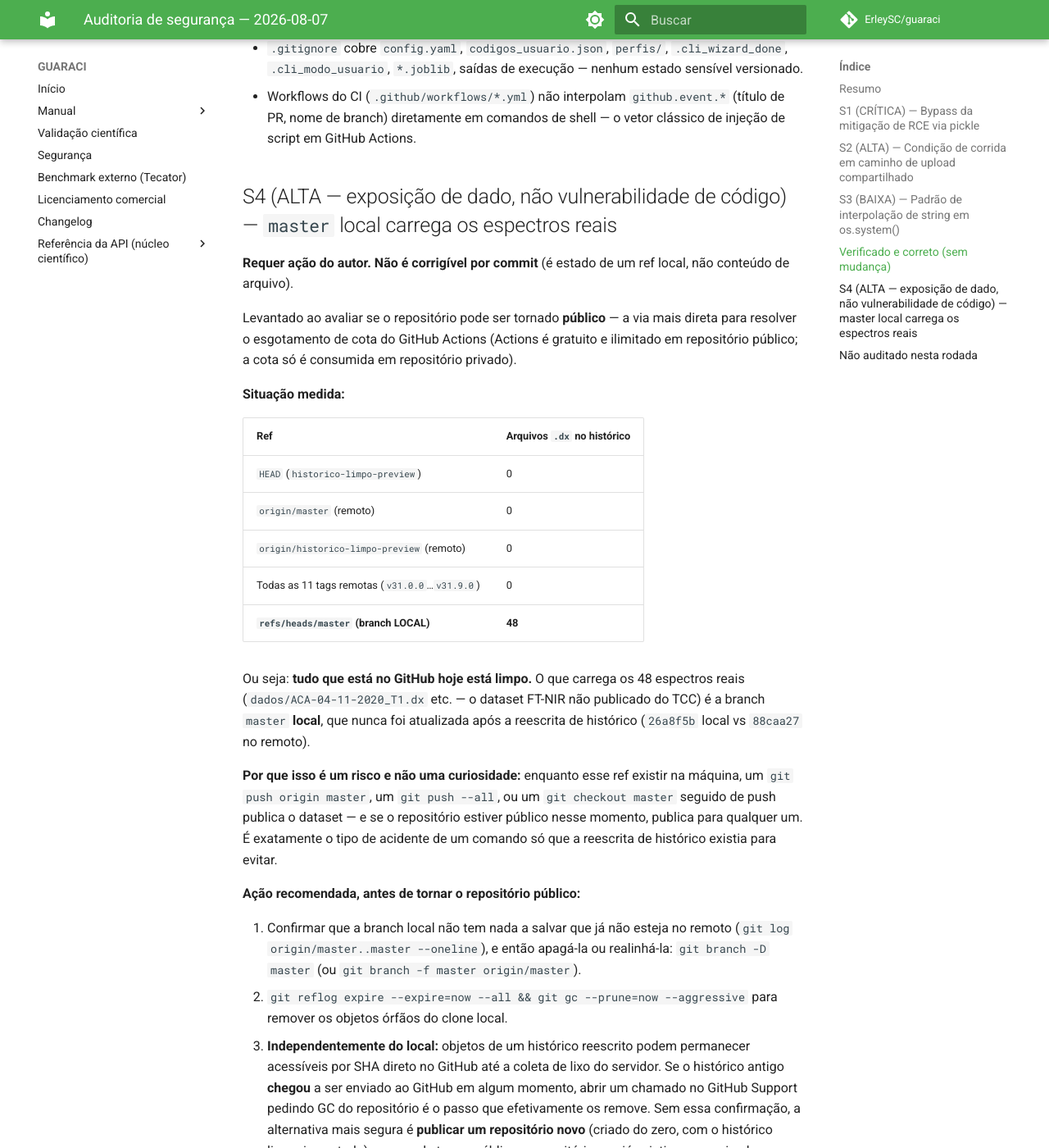
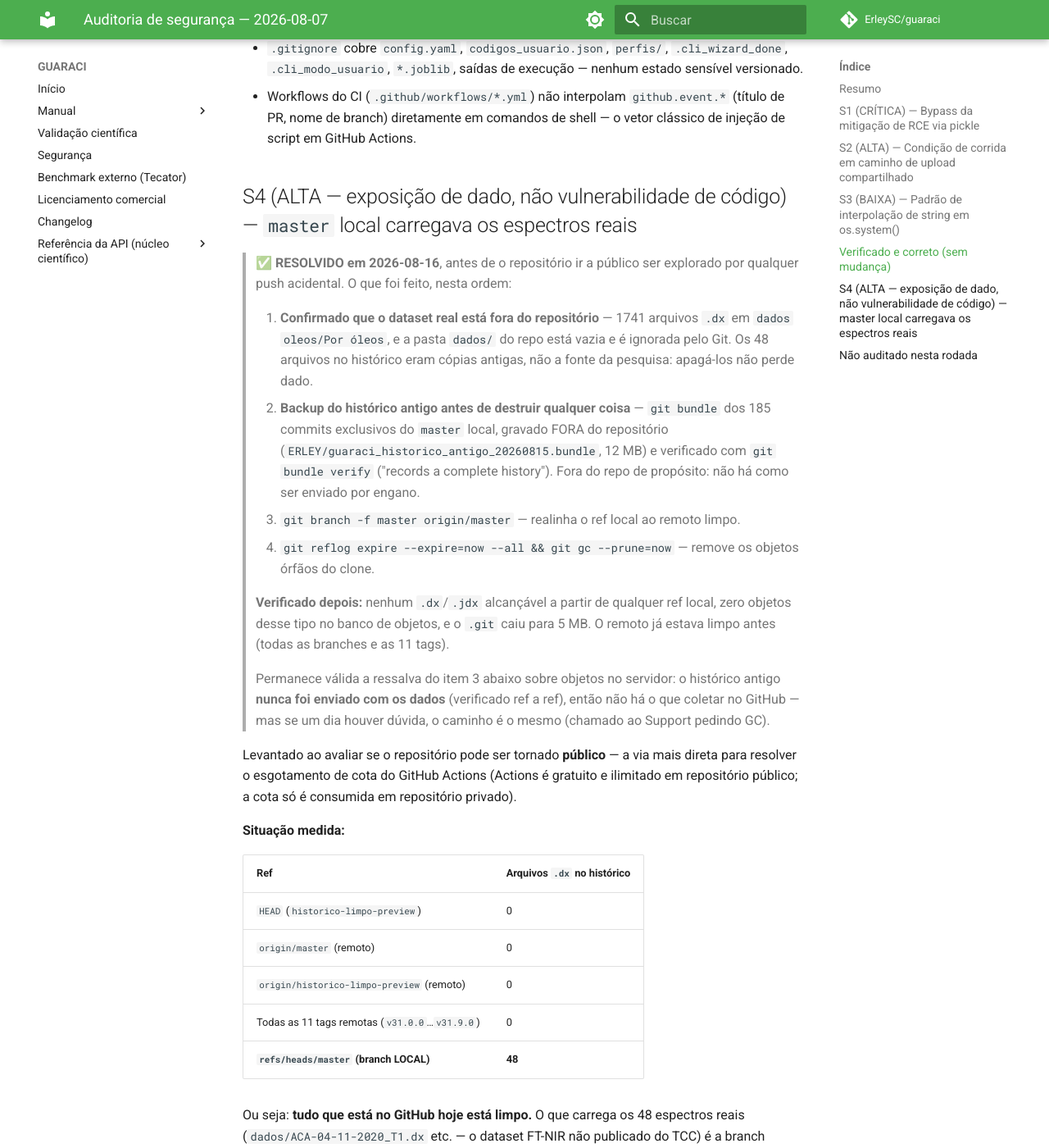
Before and after one commit to ErleySC/guaraci, an MkDocs documentation site: the page built from docs/auditoria/AUDITORIA_SEGURANCA_2026-08-07.md, in a window 1280 px wide and 1400 px high, scrolled down 3232 px. Shown: the whole window at 82% size. Built offline with MkDocs 1.6.1 and Material for MkDocs 9.7.7, drawn with Linux system fonts in a browser that asks for light colours; comment, search, counter and statistics services are not loaded; some of the changed text lies outside the part shown.

Commit message:
docs(seg): S4 resolvido -- espectros reais removidos do clone local
Executado antes de qualquer push acidental poder expor o dataset agora
que o repositorio e' publico:

1. Confirmado que o dataset real vive FORA do repo (1741 .dx em
   'dados oleos/Por oleos'); a pasta dados/ do repo esta vazia e
   gitignored. Os 48 arquivos no historico eram copias antigas --
   remove-los nao perde dado de pesquisa.
2. Backup ANTES de destruir: git bundle dos 185 commits exclusivos do
   master local, gravado fora do repositorio (12 MB) e verificado com
   `git bundle verify` -- "records a complete history".
3. git branch -f master origin/master (realinha ao remoto limpo).
4. reflog expire + gc --prune=now (remove objetos orfaos).

Verificado depois: 0 arquivos .dx/.jdx alcancaveis de qualquer ref
local, 0 objetos desse tipo no banco de objetos, .git reduzido a 5 MB.
O remoto ja estava limpo (todas as branches + 11 tags, verificado ref a
ref antes de comecar).

```diff
--- a/docs/auditoria/AUDITORIA_SEGURANCA_2026-08-07.md
+++ b/docs/auditoria/AUDITORIA_SEGURANCA_2026-08-07.md
@@ -13,7 +13,7 @@
 | S1 | Bypass da mitigação de RCE via pickle (`GUARACI_DISABLE_MODEL_UPLOAD`) | **CRÍTICA** | ✅ Corrigido |
 | S2 | Condição de corrida em arquivo temp compartilhado (multi-usuário) | ALTA | ✅ Corrigido |
 | S3 | Interpolação de string em `os.system()` (padrão de injeção de comando) | BAIXA | ✅ Corrigido |
-| S4 | Branch `master` LOCAL ainda contém 48 espectros reais no histórico | **ALTA** (dado, não código) | ⚠️ Requer ação do autor |
+| S4 | Branch `master` LOCAL ainda continha 48 espectros reais no histórico | **ALTA** (dado, não código) | ✅ Resolvido em 2026-08-16 |
 
 **Verificado e correto, sem achado:** guarda de `joblib.load` (P5,
 `carregar_modelo`/`SecurityError`/manifesto SHA-256), ausência de
@@ -135,10 +135,35 @@
   `github.event.*` (título de PR, nome de branch) diretamente em comandos
   de shell — o vetor clássico de injeção de script em GitHub Actions.
 
-## S4 (ALTA — exposição de dado, não vulnerabilidade de código) — `master` local carrega os espectros reais
+## S4 (ALTA — exposição de dado, não vulnerabilidade de código) — `master` local carregava os espectros reais
 
-**Requer ação do autor. Não é corrigível por commit** (é estado de um ref
-local, não conteúdo de arquivo).
+> ✅ **RESOLVIDO em 2026-08-16**, antes de o repositório ir a público ser
+> explorado por qualquer push acidental. O que foi feito, nesta ordem:
+>
+> 1. **Confirmado que o dataset real está fora do repositório** — 1741
+>    arquivos `.dx` em `dados oleos/Por óleos`, e a pasta `dados/` do repo
+>    está vazia e é ignorada pelo Git. Os 48 arquivos no histórico eram
+>    cópias antigas, não a fonte da pesquisa: apagá-los não perde dado.
+> 2. **Backup do histórico antigo antes de destruir qualquer coisa** —
+>    `git bundle` dos 185 commits exclusivos do `master` local, gravado
+>    FORA do repositório (`ERLEY/guaraci_historico_antigo_20260815.bundle`,
+>    12 MB) e verificado com `git bundle verify` ("records a complete
+>    history"). Fora do repo de propósito: não há como ser enviado por
+>    engano.
+> 3. `git branch -f master origin/master` — realinha o ref local ao remoto
+>    limpo.
+> 4. `git reflog expire --expire=now --all && git gc --prune=now` — remove
+>    os objetos órfãos do clone.
+>
+> **Verificado depois:** nenhum `.dx`/`.jdx` alcançável a partir de
+> qualquer ref local, zero objetos desse tipo no banco de objetos, e o
+> `.git` caiu para 5 MB. O remoto já estava limpo antes (todas as branches
+> e as 11 tags).
+>
+> Permanece válida a ressalva do item 3 abaixo sobre objetos no servidor:
+> o histórico antigo **nunca foi enviado com os dados** (verificado ref a
+> ref), então não há o que coletar no GitHub — mas se um dia houver dúvida,
+> o caminho é o mesmo (chamado ao Support pedindo GC).
 
 Levantado ao avaliar se o repositório pode ser tornado **público** — a via
 mais direta para resolver o esgotamento de cota do GitHub Actions (Actions
```
